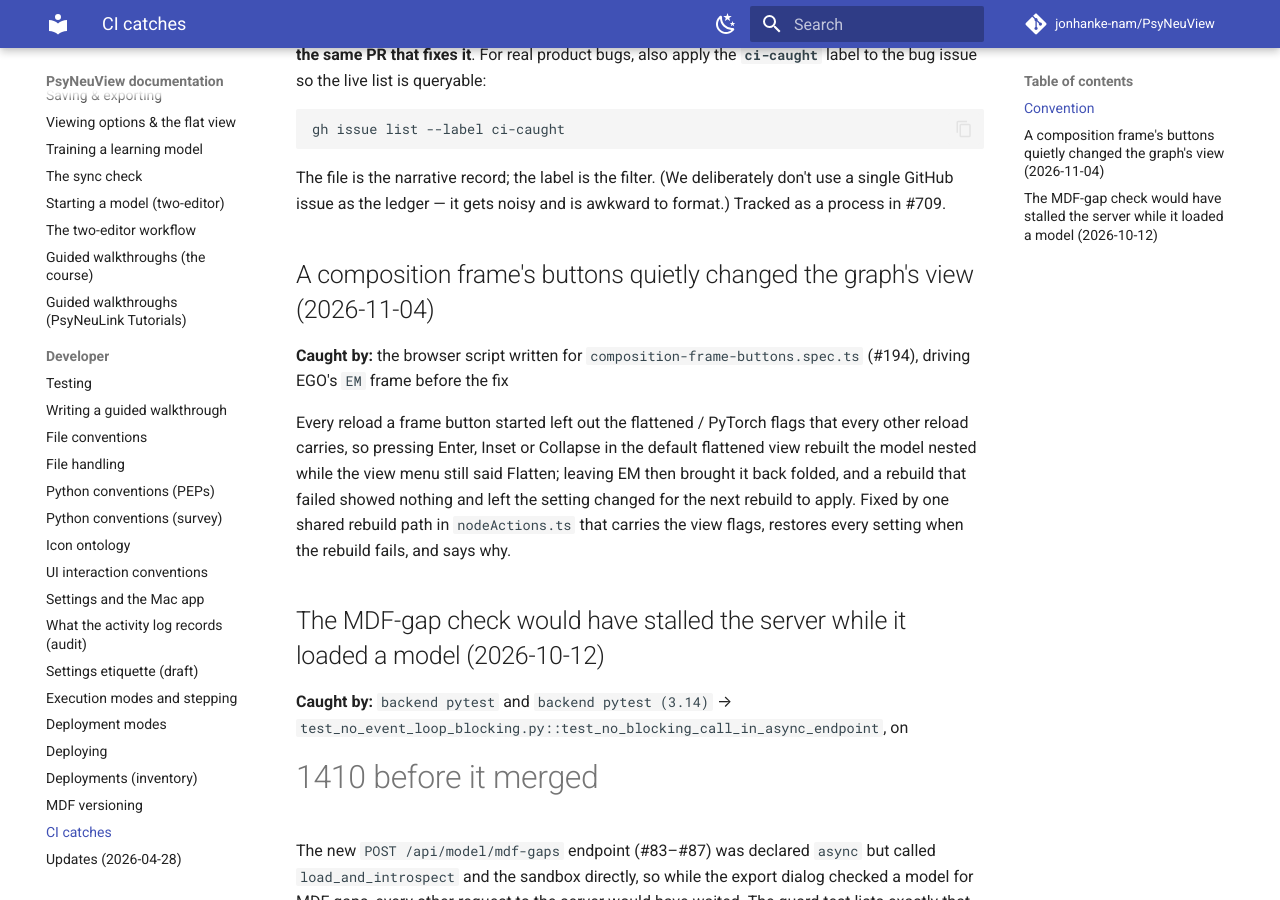
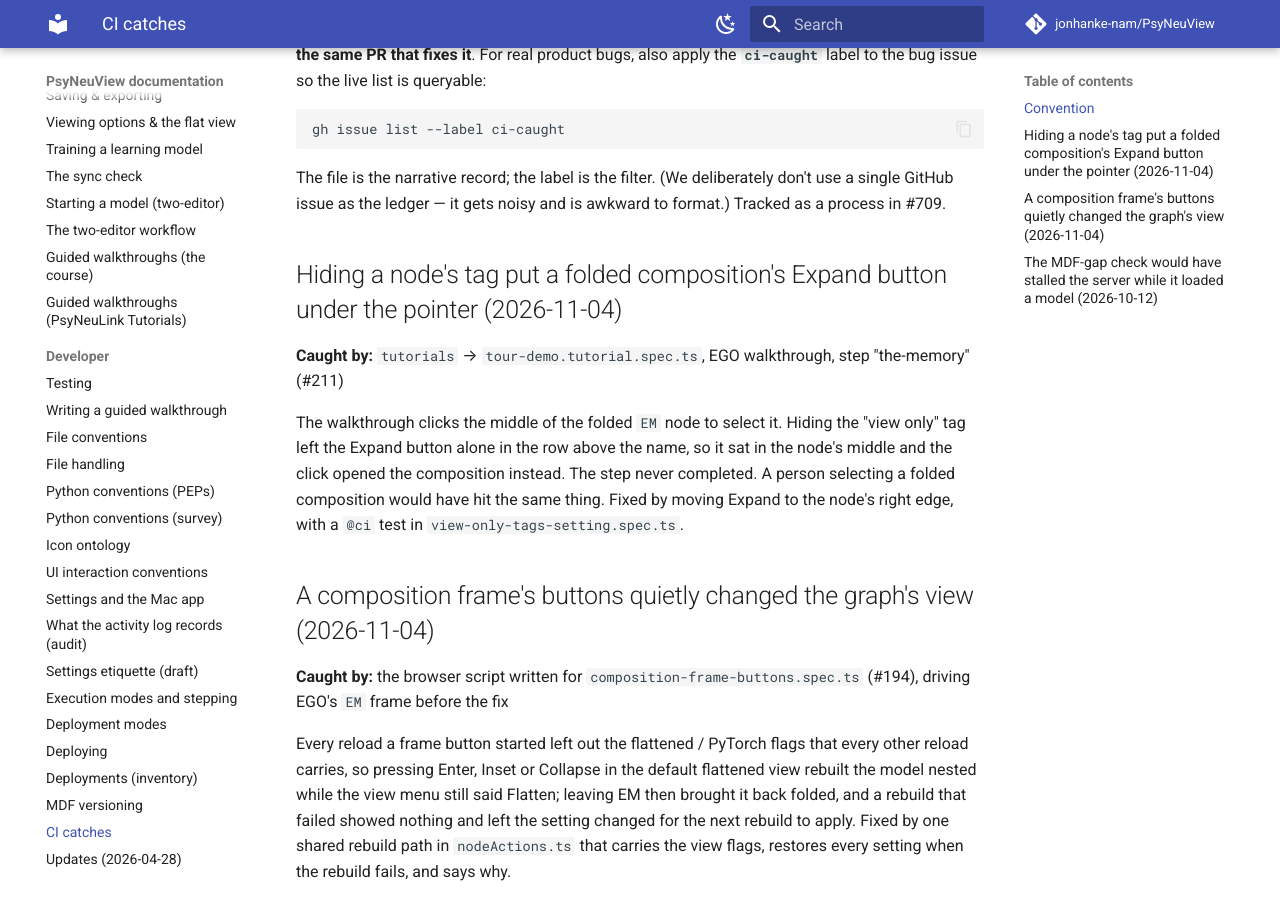
Before and after one commit to jonhanke-nam/PsyNeuView, an MkDocs documentation site: the page built from docs/ci/catches.md, in a window 1280 px wide and 900 px high, scrolled down 414 px. Built offline with MkDocs 1.6.1 and Material for MkDocs 9.7.7, drawn with Linux system fonts in a browser that asks for light colours; comment, search, counter and statistics services are not loaded.

Commit message:
CI catches: the tutorials check found Expand under the pointer (#211)
Refs #211

Co-Authored-By: Claude Opus 5.5 <noreply@anthropic.com>

```diff
--- a/docs/ci/catches.md
+++ b/docs/ci/catches.md
@@ -21,6 +21,18 @@ The file is the narrative record; the label is the filter. (We deliberately
 don't use a single GitHub issue as the ledger — it gets noisy and is awkward to
 format.) Tracked as a process in #709.
 
+
+## Hiding a node's tag put a folded composition's Expand button under the pointer (2026-11-04)
+
+**Caught by:** `tutorials` → `tour-demo.tutorial.spec.ts`, EGO walkthrough, step
+"the-memory" (#211)
+
+The walkthrough clicks the middle of the folded `EM` node to select it. Hiding
+the "view only" tag left the Expand button alone in the row above the name, so
+it sat in the node's middle and the click opened the composition instead. The
+step never completed. A person selecting a folded composition would have hit
+the same thing. Fixed by moving Expand to the node's right edge, with a `@ci`
+test in `view-only-tags-setting.spec.ts`.
 
 ## A composition frame's buttons quietly changed the graph's view (2026-11-04)
 
```
